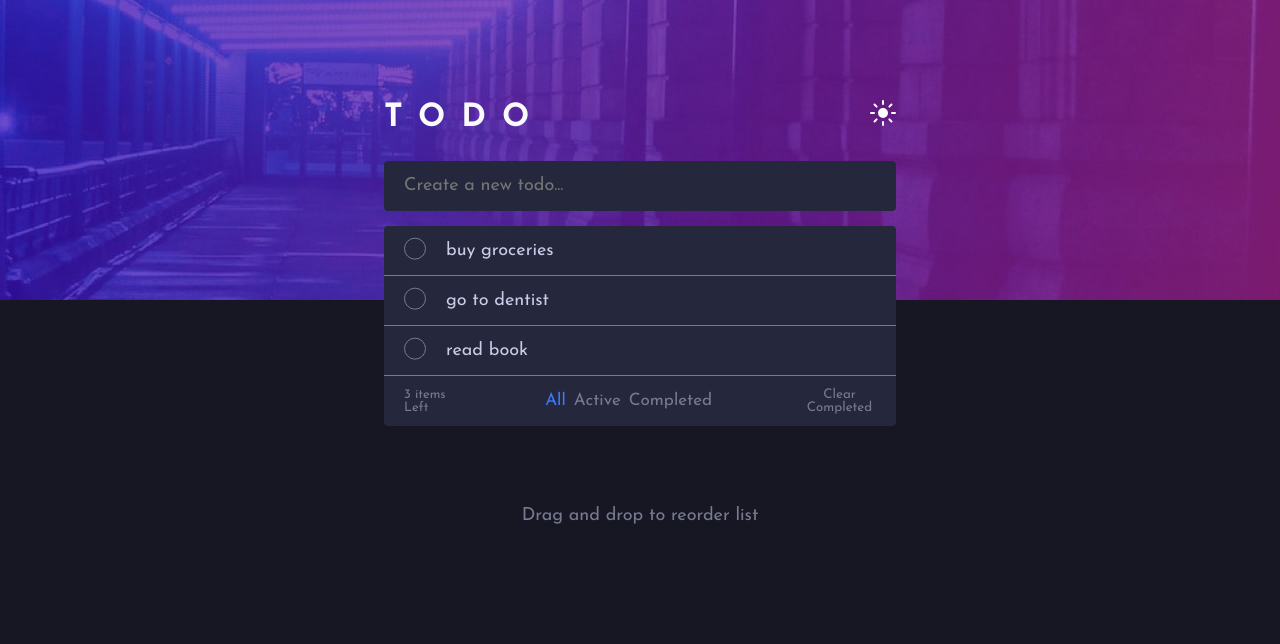
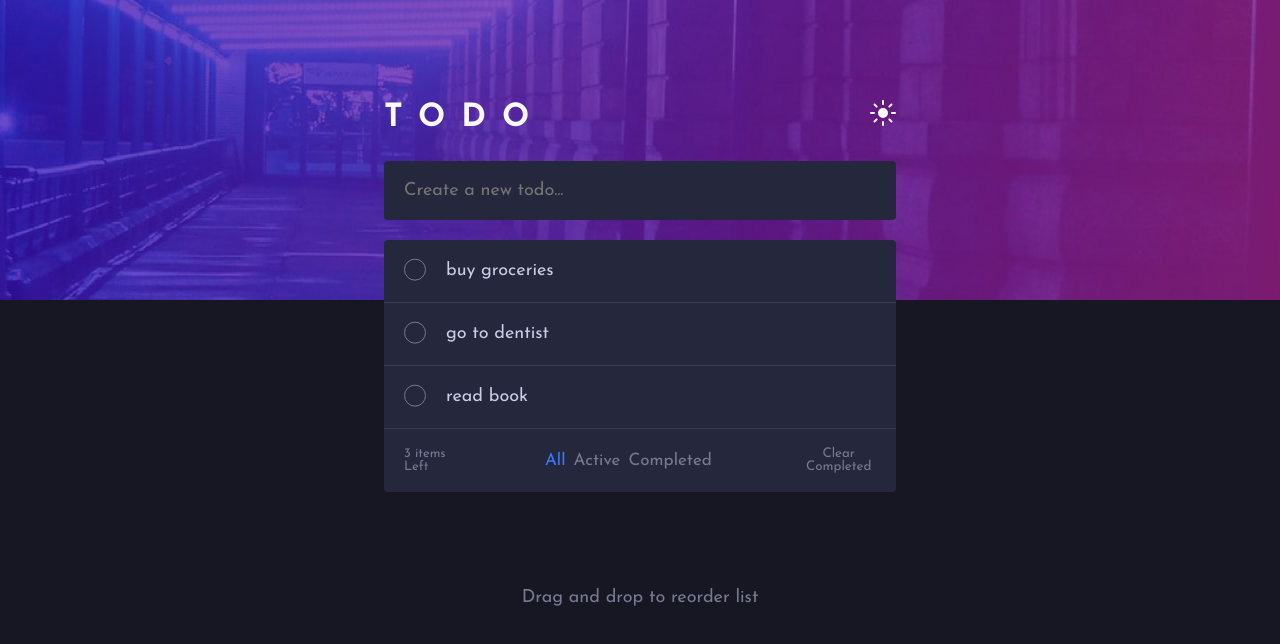
Before and after one commit to zeynabmvs/fem_todo, a React (Vite) app: page / in a window 1280 px wide. Shown: the top 644 px of the page. Built offline with nearby package versions, Linux system fonts and the light colour scheme.

Commit message:
improve styles

```diff
--- a/src/assets/scss/components/app.scss
+++ b/src/assets/scss/components/app.scss
@@ -17,15 +17,15 @@
     display: flex;
     align-items: center;
     background-color: var(--task-bg);
-    padding: rem(5) rem(20);
+    padding: rem(20) rem(20);
     min-height: rem(50);
   }
 
   &__main {
-
     .task {
       border-bottom: 1px solid var(--task-border);
       color: var(--text-active);
+      transition: color 500ms ease-in-out;
 
       &:first-child {
         border-top-left-radius: var(--border-radius-size);
@@ -47,6 +47,12 @@
         flex-grow: 1;
       }
 
+      &.is-dragging {
+        background-color: var(--isdragging-task);
+        border-radius: var(--border-radius-size);
+        border: none;
+      }
+
       .delete_btn {
         float: right;
         margin-left: auto;
@@ -66,7 +72,7 @@
     }
 
     #add_task {
-      margin-bottom: rem(15);
+      margin-bottom: rem(20);
 
       input[type="text"] {
         width: 100%;
@@ -91,8 +97,9 @@
     font-family: inherit;
     padding: 0 rem(20);
     color: var(--text-inactive);
-    margin-bottom: rem(15);
+    margin-bottom: rem(20);
     position: relative;
+    height: rem(63);
 
     .items_count {
       font-size: rem(13);
@@ -108,10 +115,10 @@
     .footer_filters {
       gap: 8px;
       position: absolute;
-      top: rem(50);
+      top: rem(64);
       left: 0;
       width: 100%;
-      margin-top: rem(15);
+      margin-top: rem(20);
       border-radius: var(--border-radius-size);
       justify-content: center;
 
@@ -127,6 +134,7 @@
         position: relative;
         top: 0;
         margin-top: 0;
+        padding: 0;
       }
     }
   }
@@ -151,6 +159,6 @@
   .tip {
     text-align: center;
     color: var(--text-inactive);
-    margin: rem(80) 0;
+    margin: rem(96) 0;
   }
 }
--- a/src/assets/scss/globals/colors.scss
+++ b/src/assets/scss/globals/colors.scss
@@ -23,6 +23,7 @@
   // The default color scheme is dark, in case <body> doesn't have a dark/light class
   --background: var(--very-dark-blue);
   --task-bg: var(--very-dark-desaturated-blue);
+  --isdragging-task: var(--very-dark-grayish-blue);
   --text-active: var(--light-grayish-blue);
   --text-inactive: var(--dark-grayish-blue);
   --task-border: var(--dark-grayish-blue);
@@ -32,6 +33,7 @@
 body.light {
   --background: var(--very-light-grayish-blue-l);
   --task-bg: var(--very-light-gray-l);
+  --isdragging-task: var(--very-light-gray-l);
   --text-active: var(--very-dark-grayish-blue-l);
   --text-inactive: var(--light-grayish-blue-l);
   --task-border: var(--light-grayish-blue-l);
@@ -47,9 +49,10 @@ body.light {
 body.dark {
   --background: var(--very-dark-blue);
   --task-bg: var(--very-dark-desaturated-blue);
+  --isdragging-task: var(--very-dark-grayish-blue);
   --text-active: var(--light-grayish-blue);
   --text-inactive: var(--dark-grayish-blue);
-  --task-border: var(--dark-grayish-blue);
+  --task-border: var(--very-dark-grayish-blue2);
 
   #dark {
     display: none;
--- a/src/components/TaskItem.jsx
+++ b/src/components/TaskItem.jsx
@@ -11,9 +11,13 @@ export default function TaskItem({ todo, index }) {
       draggableId={todo.id.toString()}
       index={index}
     >
-      {(provided) => (
+      {(provided, snapshot) => (
         <li
-          className={"task item " + (todo.completed ? "completed" : "active")}
+          className={
+            "task item " +
+            (todo.completed ? "completed " : "active ") +
+            (snapshot.isDragging && "is-dragging ")
+          }
           ref={provided.innerRef}
           {...provided.dragHandleProps}
           {...provided.draggableProps}
```
